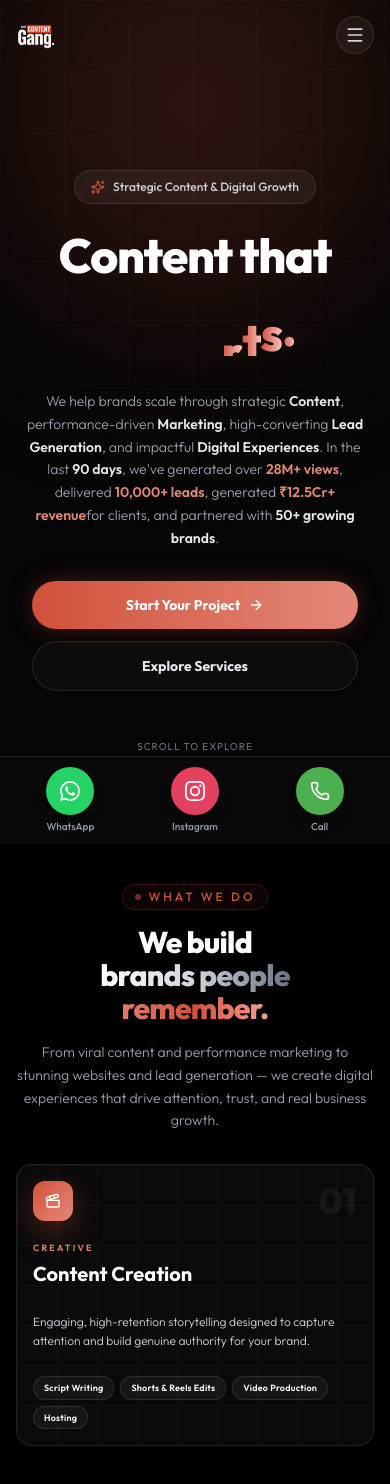
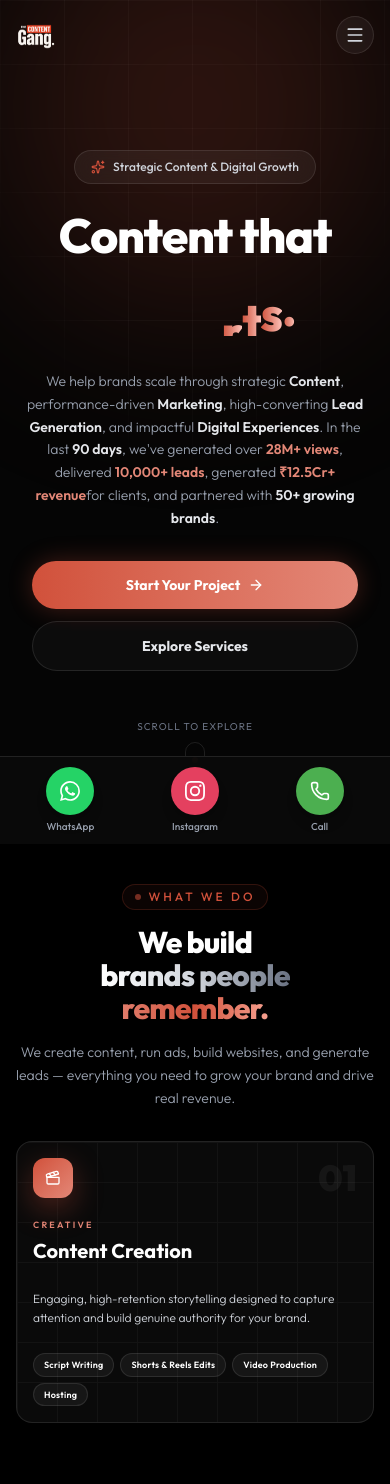
Before and after one commit to thecontentgang/thecontentgang, a React (Vite) app: page / in a window 390 px wide. Shown: the top 1484 px of the page. Built offline with nearby package versions, Linux system fonts and the light colour scheme.

Commit message:
all Chnaged Done

```diff
--- a/src/components/HeroSection.tsx
+++ b/src/components/HeroSection.tsx
@@ -51,7 +51,7 @@ export default function HeroSection() {
         variants={containerVariants}
         initial="hidden"
         animate="visible"
-        className="relative z-20 container mx-auto px-4 sm:px-6 lg:px-8 flex flex-col items-center justify-center text-center mt-10 sm:mt-0 max-w-full"
+        className="relative z-20 w-full px-4 sm:px-6 lg:px-8 flex flex-col items-center justify-center text-center max-w-full"
       >
 
         {/* Top Badge */}
@@ -63,7 +63,7 @@ export default function HeroSection() {
           <span>Strategic Content & Digital Growth</span>
         </motion.div>
 
-        {/* HEADING - Large on mobile, moderate on desktop */}
+        {/* HEADING */}
         <motion.h1
           variants={itemVariants}
           className="text-5xl sm:text-5xl md:text-6xl lg:text-7xl font-extrabold tracking-tight leading-[1.15] sm:leading-[1.1] mb-5 sm:mb-6 max-w-5xl text-white flex flex-col items-center justify-center w-full"
@@ -90,10 +90,11 @@ export default function HeroSection() {
           </span>
         </motion.h1>
 
-        {/* SUBTEXT - Clean and readable */}
+        {/* SUBTEXT - Fixed width */}
+        <div className="w-full flex justify-center">
           <motion.p
             variants={itemVariants}
-          className="mt-2 text-sm sm:text-base md:text-lg text-gray-400 max-w-2xl md:max-w-3xl mb-8 sm:mb-10 font-light leading-relaxed px-2"
+            className="mt-2 text-sm sm:text-base md:text-lg text-gray-400 w-full max-w-[500px] sm:max-w-[550px] mb-8 sm:mb-10 font-light leading-relaxed px-2"
           >
             We help brands scale through strategic{" "}
             <strong className="font-semibold text-gray-200">Content</strong>
@@ -115,6 +116,7 @@ export default function HeroSection() {
             <strong className="font-semibold text-gray-200">50+ growing brands</strong>
             .
           </motion.p>
+        </div>
 
         {/* BUTTONS */}
         <motion.div
--- a/src/components/ServicesSection.tsx
+++ b/src/components/ServicesSection.tsx
@@ -146,8 +146,8 @@ export default function ServicesSection() {
       </h2>
 
       <p className="text-gray-400 text-sm sm:text-base md:text-lg lg:text-xl leading-relaxed max-w-sm sm:max-w-md font-light">
-        From viral content and performance marketing to stunning websites and lead generation — we create digital experiences that drive attention, trust, and real business growth.
-      </p>
+  We create content, run ads, build websites, and generate leads — everything you need to grow your brand and drive real revenue.
+</p>
     </>
   );
 
@@ -159,13 +159,10 @@ export default function ServicesSection() {
           <p className="text-xs sm:text-sm text-gray-500 mt-1">Brands Scaled</p>
         </div>
         <div>
-          <h3 className="text-2xl sm:text-3xl font-bold text-white">₹8.5Cr+</h3>
+          <h3 className="text-2xl sm:text-3xl font-bold text-white">₹12.5Cr+</h3>
           <p className="text-xs sm:text-sm text-gray-500 mt-1">Revenue Generated</p>
         </div>
-        <div>
-          <h3 className="text-2xl sm:text-3xl font-bold text-white">70K+</h3>
-          <p className="text-xs sm:text-sm text-gray-500 mt-1">Followers Grown</p>
-        </div>
+
       </div>
 
       <button onClick={() => scrollTo("contact")} className="flex items-center gap-2 sm:gap-3 px-6 sm:px-8 py-3 sm:py-4 bg-gradient-to-r from-[#D1513B] to-[#e38777] text-white rounded-full font-bold text-base sm:text-lg hover:shadow-[0_0_30px_rgba(209,81,59,0.4)] transition-all duration-300 group">
@@ -179,7 +176,7 @@ export default function ServicesSection() {
     <section
       id="services"
       ref={sectionRef}
-      className="relative w-full py-10 lg:py-20 bg-black text-white selection:bg-[#D1513B] selection:text-white overflow-hidden max-w-[100vw]"
+      className="relative w-full py-10 lg:py-24 bg-black text-white selection:bg-[#D1513B] selection:text-white overflow-hidden max-w-[100vw]"
     >
       <style>{`
         .no-scrollbar::-webkit-scrollbar {
```
Lines whose indentation alone changed are shown as unchanged.
